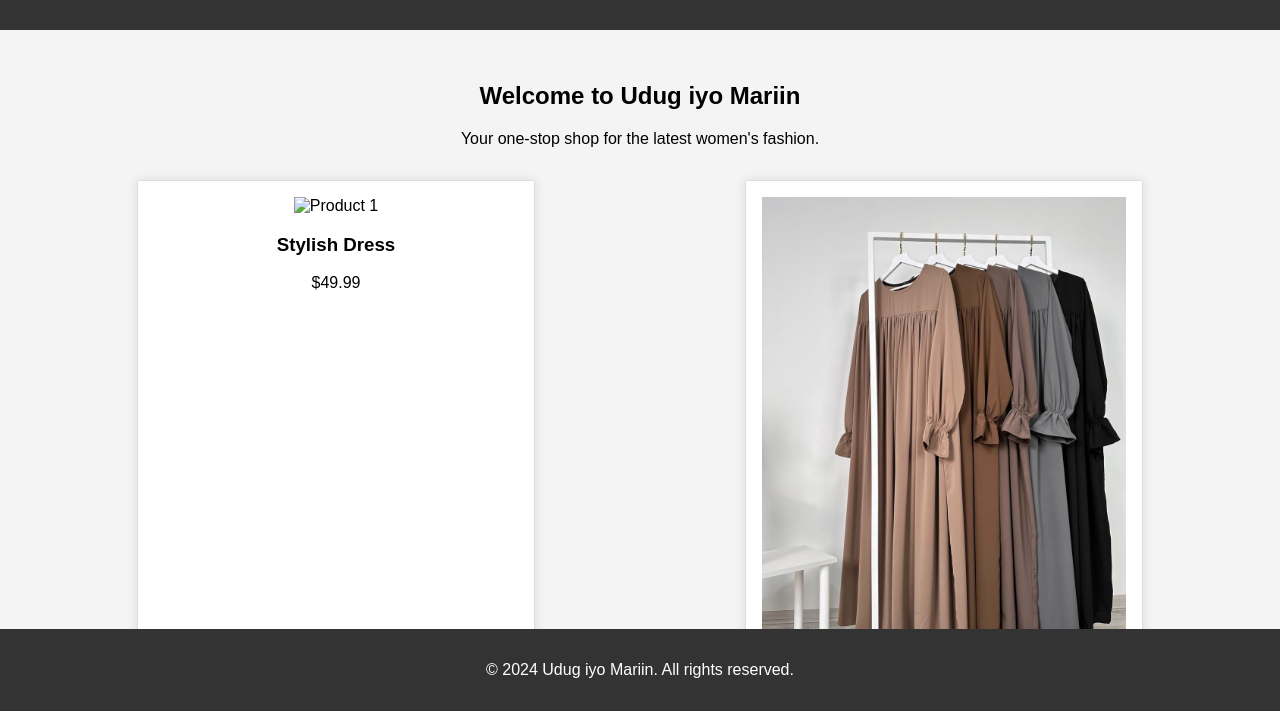
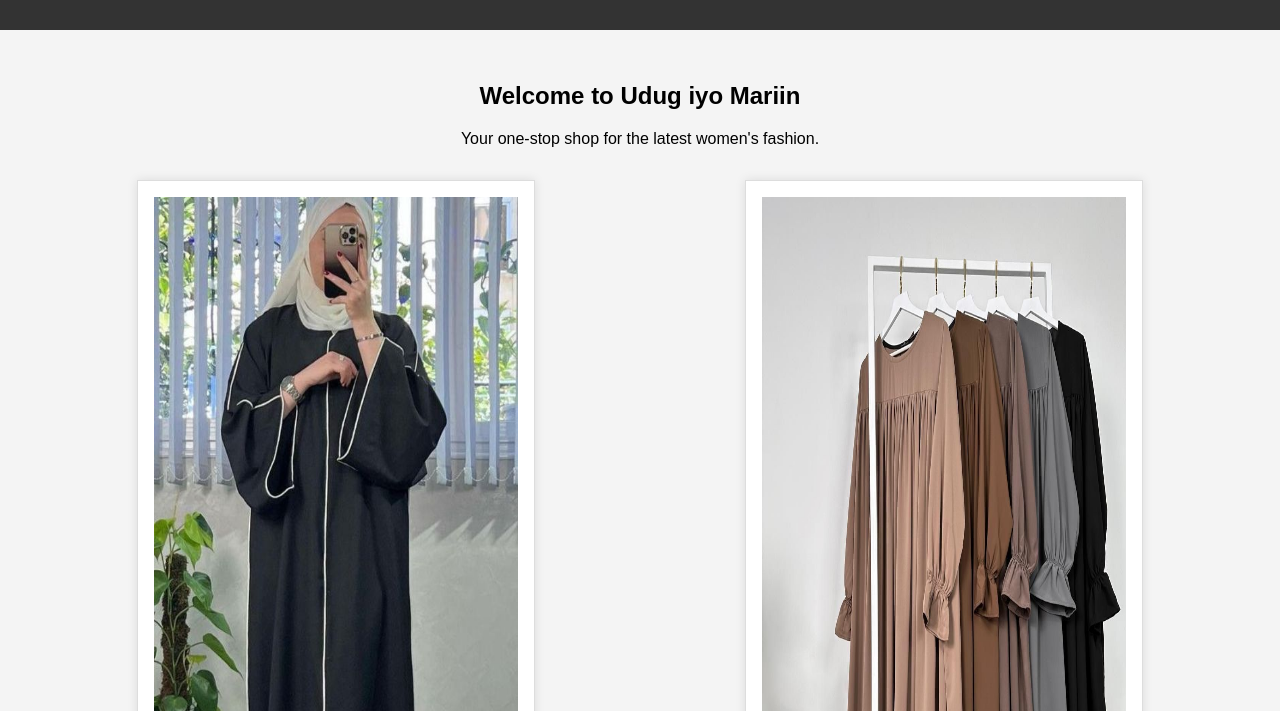
Before and after one commit to niomipretty/udug-iyo-mariin, a plain HTML site: page ‘udug-iyo-mariin’/index.html in a window 1280 px wide. Shown: the part 89-800 px from the top of the page. Drawn offline with Linux system fonts and the light colour scheme; files whose address does not match are found by name.

Commit message:
Add files via upload

```diff
--- a/‘udug-iyo-mariin’/index.html
+++ b/‘udug-iyo-mariin’/index.html
@@ -23,7 +23,7 @@
             <p>Your one-stop shop for the latest women's fashion.</p>
             <div class="products">
                 <div class="product">
-                    <img src="product1.jpg" alt="Product 1">
+                    <img src="product1.jpg" alt="Product 1" >
                     <h3>Stylish Dress</h3>
                     <p>$49.99</p>
                 </div>
@@ -48,8 +48,6 @@
             <p>For inquiries, please email us at <a href="mailto:info@udugiyomariin.com">info@udugiyomariin.com</a>.</p>
         </section>
     </main>
-    <footer>
-        <p>&copy; 2024 Udug iyo Mariin. All rights reserved.</p>
-    </footer>
+
 </body>
 </html>
--- a/‘udug-iyo-mariin’/styles.css
+++ b/‘udug-iyo-mariin’/styles.css
@@ -53,7 +53,7 @@ main {
 
 .product img {
     max-width: 100%;
-    height: auto;
+    height: 100%;
 }
 
 footer {
@@ -64,4 +64,5 @@ footer {
     position: absolute;
     width: 100%;
     bottom: 0;
+
 }
```
Also changed, not shown: ‘udug-iyo-mariin’/product1.jpg (added), ‘udug-iyo-mariin’/product2.jpg (added), ‘udug-iyo-mariin’/product3.jpg (added).
